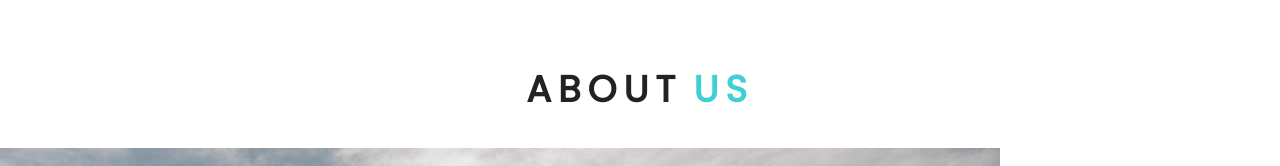
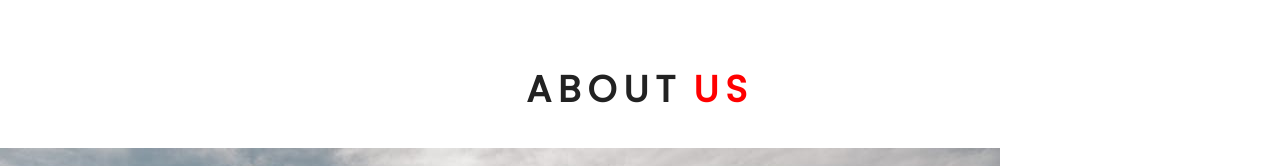
Before and after one commit to yinglu91/gatsby-backroads, a Gatsby site: page / in a window 1280 px wide. Shown: the part 885-1051 px from the top of the page. Built offline with nearby package versions, Linux system fonts and the light colour scheme; Gatsby itself is replaced by a stand-in of ours.

Commit message:
change primary color to red

```diff
--- a/src/components/layout.css
+++ b/src/components/layout.css
@@ -1,7 +1,8 @@
 @import url("https://fonts.googleapis.com/css?family=Lato|Poppins");
 
 :root {
-  --primaryColor:#3fd0d4;
+  /* --primaryColor:#3fd0d4; */
+  --primaryColor:red;
   --mainWhite: #fff;
   --offWhite: #f7f7f7;
   --mainBlack: #222;
```
